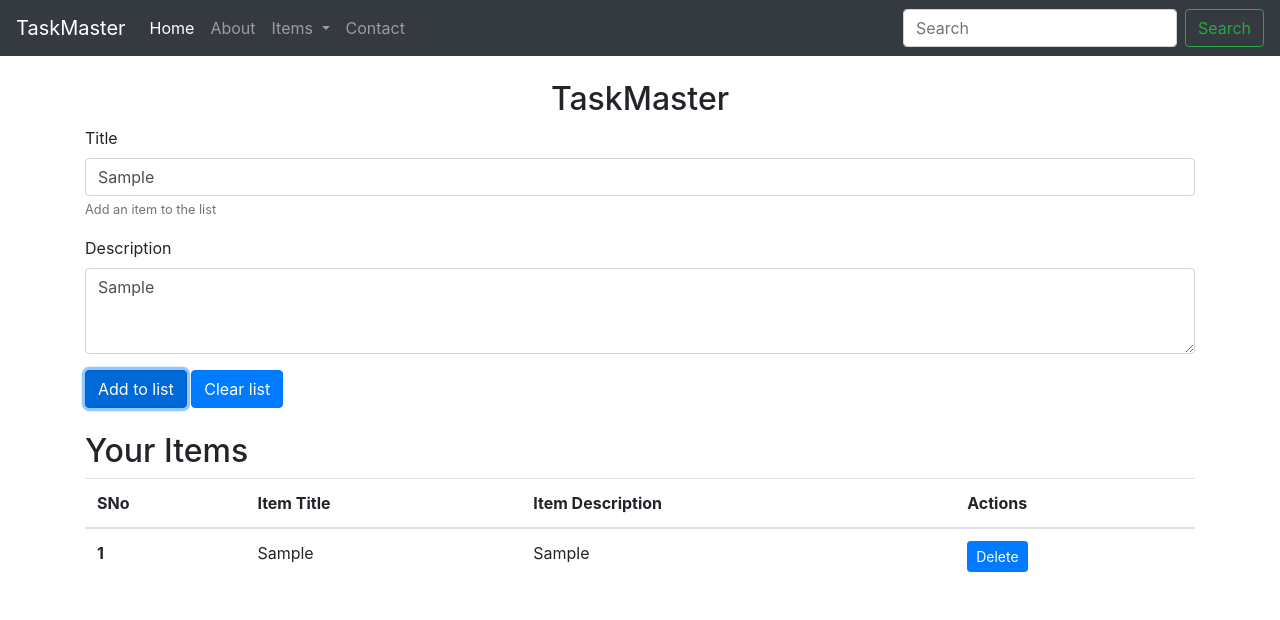
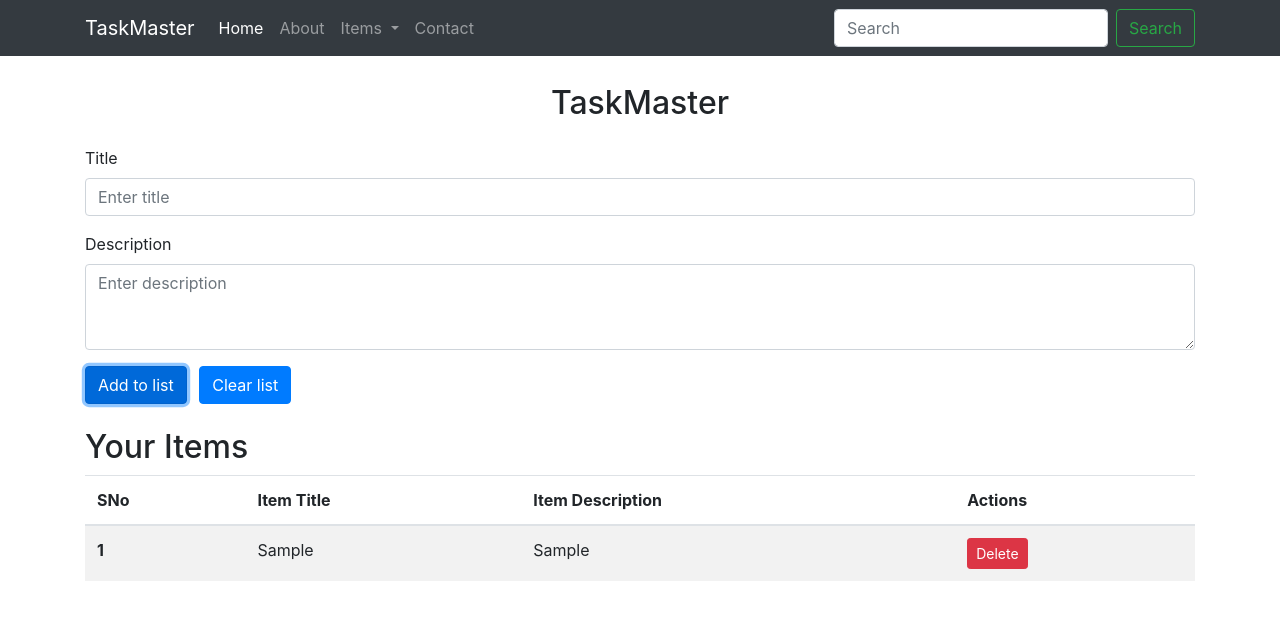
Before and after one commit to Amitkumar-Vaghela/TaskMaster, a plain HTML site: page index.html in a window 1280 px wide. Both pictures are taken after typing "Sample", "Sample" into the empty fields and a click on the button "Add to list". Drawn offline with nearby package versions, Linux system fonts and the light colour scheme.

Commit message:
Update index.html

```diff
--- a/index.html
+++ b/index.html
@@ -1,20 +1,22 @@
-<!doctype html>
+<!DOCTYPE html>
 <html lang="en">
 
 <head>
-    <!-- Required meta tags -->
-    <meta charset="utf-8">
-    <meta name="viewport" content="width=device-width, initial-scale=1, shrink-to-fit=no">
-
-    <!-- Bootstrap CSS -->
+    <meta charset="UTF-8">
+    <meta name="viewport" content="width=device-width, initial-scale=1.0">
+    <title>TaskMaster</title>
     <link rel="stylesheet" href="https://stackpath.bootstrapcdn.com/bootstrap/4.5.0/css/bootstrap.min.css"
         integrity="sha384-9aIt2nRpC12Uk9gS9baDl411NQApFmC26EwAOH8WgZl5MYYxFfc+NcPb1dKGj7Sk" crossorigin="anonymous">
-
-    <title>TaskMaster</title>
+    <style>
+        body {
+            padding-top: 60px;
+        }
+    </style>
 </head>
 
 <body>
-    <nav class="navbar navbar-expand-lg navbar-dark bg-dark">
+    <nav class="navbar navbar-expand-lg navbar-dark bg-dark fixed-top">
+        <div class="container">
             <a class="navbar-brand" href="/">TaskMaster</a>
             <button class="navbar-toggler" type="button" data-toggle="collapse" data-target="#navbarSupportedContent"
                 aria-controls="navbarSupportedContent" aria-expanded="false" aria-label="Toggle navigation">
@@ -24,7 +26,7 @@
             <div class="collapse navbar-collapse" id="navbarSupportedContent">
                 <ul class="navbar-nav mr-auto">
                     <li class="nav-item active">
-                    <a class="nav-link" href="/">Home <span class="sr-only">(current)</span></a>
+                        <a class="nav-link" href="/">Home</a>
                     </li>
                     <li class="nav-item">
                         <a class="nav-link" href="">About</a>
@@ -50,30 +52,25 @@
                     <button class="btn btn-outline-success my-2 my-sm-0" type="submit">Search</button>
                 </form>
             </div>
+        </div>
     </nav>
 
-    <div class="container my-4">
-        <h2 class="text-center"> TaskMaster </h2>
-
+    <div class="container mt-4">
+        <h2 class="text-center mb-4">TaskMaster</h2>
         <div class="form-group">
             <label for="title">Title</label>
-                <input type="text" class="form-control" id="title" aria-describedby="emailHelp">
-                <small id="emailHelp" class="form-text text-muted">Add an item to the list</small>
+            <input type="text" class="form-control" id="title" aria-describedby="titleHelp" placeholder="Enter title">
         </div>
-
         <div class="form-group">
             <label for="description">Description</label>
-                <textarea class="form-control" id="description" rows="3"></textarea>
+            <textarea class="form-control" id="description" rows="3" placeholder="Enter description"></textarea>
         </div>
-
-
-            <button   id="add" class="btn btn-primary">Add to list</button>
-            <button  id="clear" class="btn btn-primary" onclick="clearStorage()">Clear list</button>
-
+        <button id="add" class="btn btn-primary mr-2">Add to list</button>
+        <button id="clear" class="btn btn-primary" onclick="clearStorage()">Clear list</button>
 
         <div id="items" class="my-4">
             <h2>Your Items</h2>
-            <table class="table">
+            <table class="table table-striped">
                 <thead>
                     <tr>
                         <th scope="col">SNo</th>
@@ -83,18 +80,10 @@
                     </tr>
                 </thead>
                 <tbody id="tableBody">
-                  <tr>
-                    <th scope="row">1</th>
-                    <td>Get some Coffee</td>
-                    <td>You need coffee as you are a coder</td>
-                    <td><button class="btn btn-sm btn-primary">Delete</button></td>
-                  </tr>
-
                 </tbody>
             </table>
         </div>
     </div>
-
 
     <script src="https://code.jquery.com/jquery-3.5.1.slim.min.js"
         integrity="sha384-DfXdz2htPH0lsSSs5nCTpuj/zy4C+OGpamoFVy38MVBnE+IbbVYUew+OrCXaRkfj"
@@ -106,67 +95,62 @@
         integrity="sha384-OgVRvuATP1z7JjHLkuOU7Xw704+h835Lr+6QL9UvYjZE3Ipu6Tp75j7Bh/kR0JKI"
         crossorigin="anonymous"></script>
     <script>
-            function getAndUpdate(){
+        function getAndUpdate() {
             console.log("Updating List...");
-                tit = document.getElementById('title').value;
-                desc = document.getElementById('description').value;
-                if (localStorage.getItem('itemsJson')==null){
-                    itemJsonArray = [];
-                    itemJsonArray.push([tit, desc]);
-                    localStorage.setItem('itemsJson', JSON.stringify(itemJsonArray))
-                }
-                else{
-                    itemJsonArrayStr = localStorage.getItem('itemsJson')
-                    itemJsonArray = JSON.parse(itemJsonArrayStr);
-                    itemJsonArray.push([tit, desc]);
-                    localStorage.setItem('itemsJson', JSON.stringify(itemJsonArray))
-                }
+            const title = document.getElementById('title').value;
+            const description = document.getElementById('description').value;
+
+            let itemJsonArray = localStorage.getItem('itemsJson') ? JSON.parse(localStorage.getItem('itemsJson')) : [];
+
+            itemJsonArray.push([title, description]);
+            localStorage.setItem('itemsJson', JSON.stringify(itemJsonArray));
+
             update();
+
+
+            document.getElementById('title').value = "";
+            document.getElementById('description').value = "";
         }
 
-            function update(){
-                if (localStorage.getItem('itemsJson')==null){
-                    itemJsonArray = [];
-                    localStorage.setItem('itemsJson', JSON.stringify(itemJsonArray))
-                }
-                else{
-                    itemJsonArrayStr = localStorage.getItem('itemsJson')
-                    itemJsonArray = JSON.parse(itemJsonArrayStr);
-                }
-                // Populate the table
+        function update() {
+            let itemJsonArray = localStorage.getItem('itemsJson') ? JSON.parse(localStorage.getItem('itemsJson')) : [];
+
             let tableBody = document.getElementById("tableBody");
             let str = "";
+
             itemJsonArray.forEach((element, index) => {
                 str += `
                     <tr>
                         <th scope="row">${index + 1}</th>
                         <td>${element[0]}</td>
                         <td>${element[1]}</td>
-                    <td><button class="btn btn-sm btn-primary" onclick="deleted(${index})">Delete</button></td>
+                        <td><button class="btn btn-sm btn-danger" onclick="deleted(${index})">Delete</button></td>
                     </tr>`;
             });
+
             tableBody.innerHTML = str;
         }
-            add = document.getElementById("add");
-            add.addEventListener("click", getAndUpdate);
-            update();
-            function deleted(itemIndex){
+
+        function deleted(itemIndex) {
             console.log("Delete", itemIndex);
-                itemJsonArrayStr = localStorage.getItem('itemsJson')
-                itemJsonArray = JSON.parse(itemJsonArrayStr);
-                // Delete itemIndex element from the array
+            let itemJsonArray = localStorage.getItem('itemsJson') ? JSON.parse(localStorage.getItem('itemsJson')) : [];
+
             itemJsonArray.splice(itemIndex, 1);
             localStorage.setItem('itemsJson', JSON.stringify(itemJsonArray));
+
             update();
+        }
 
-            }
-            function clearStorage(){
-                if (confirm("Do you areally want to clear?")){
-                console.log('Clearing the storage')
+        function clearStorage() {
+            if (confirm("Do you really want to clear?")) {
+                console.log('Clearing the storage');
                 localStorage.clear();
-                update()
+                update();
             }
         }
+
+        document.getElementById("add").addEventListener("click", getAndUpdate);
+        update();
     </script>
 </body>
 
```
Lines whose indentation alone changed are shown as unchanged.
